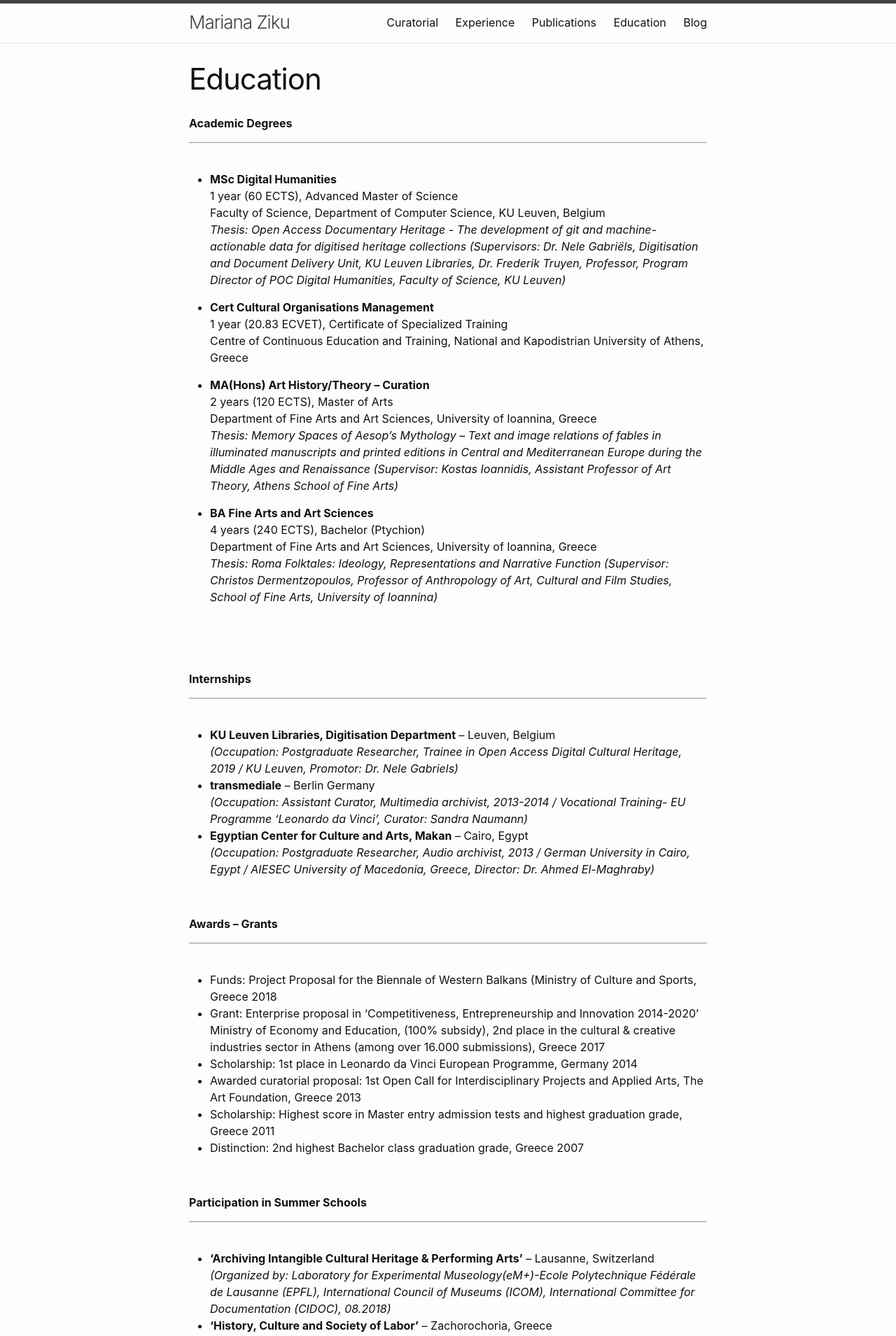
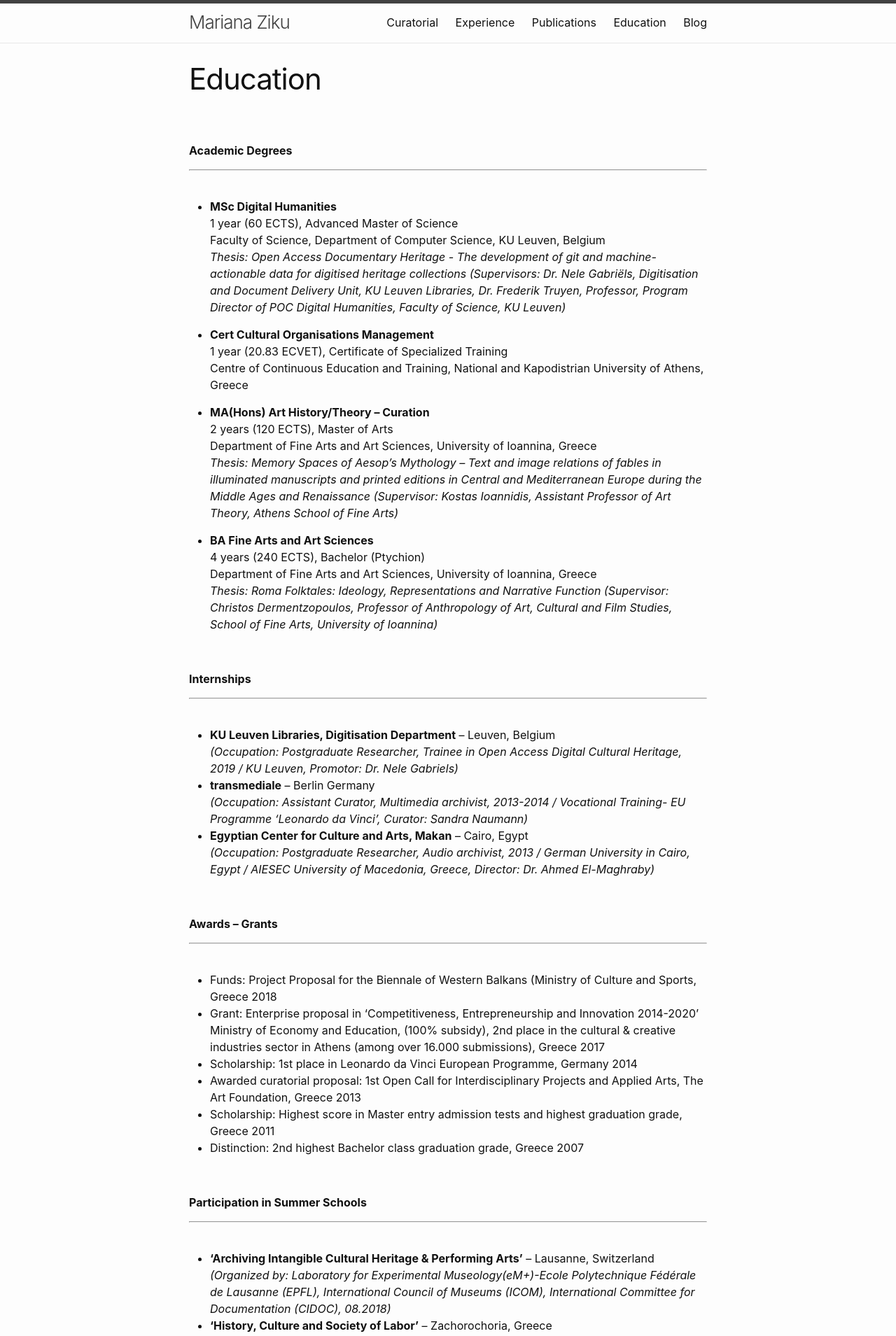
Before and after one commit to mziku/mziku.github.io, a Jekyll site: the page built from education.md, in a window 1280 px wide. Shown: the top 1909 px of the page at 70% size. Built offline with Jekyll 4.4.1, drawn with Linux system fonts in a browser that asks for light colours.

Commit message:
Update education.md

```diff
--- a/education.md
+++ b/education.md
@@ -5,6 +5,7 @@ permalink: /education/
 navigation_weight: 4
 ---
 
+<br/>
 
 **Academic Degrees**
 
@@ -32,8 +33,6 @@ and printed editions in Central and Mediterranean Europe during the Middle Ages
 4 years (240 ECTS), Bachelor (Ptychion)
 Department of Fine Arts and Art Sciences, University of Ioannina, Greece
 *Thesis: Roma Folktales: Ideology, Representations and Narrative Function (Supervisor: Christos Dermentzopoulos, Professor of Anthropology of Art, Cultural and Film Studies, School of Fine Arts, University of Ioannina)*
-
-<br/>
 
 <br/>
 
@@ -86,7 +85,6 @@ Department of Fine Arts and Art Sciences, University of Ioannina, Greece
 <br/>
 
 
-
 **Distant Learning – Courses**
 
 ---
@@ -115,7 +113,6 @@ Coursera platform, Instructor: Dr. Steve Everett, Professor, Department of Music
 <br/>
 
 
-
 **Music Degrees**
 
 ---
```
